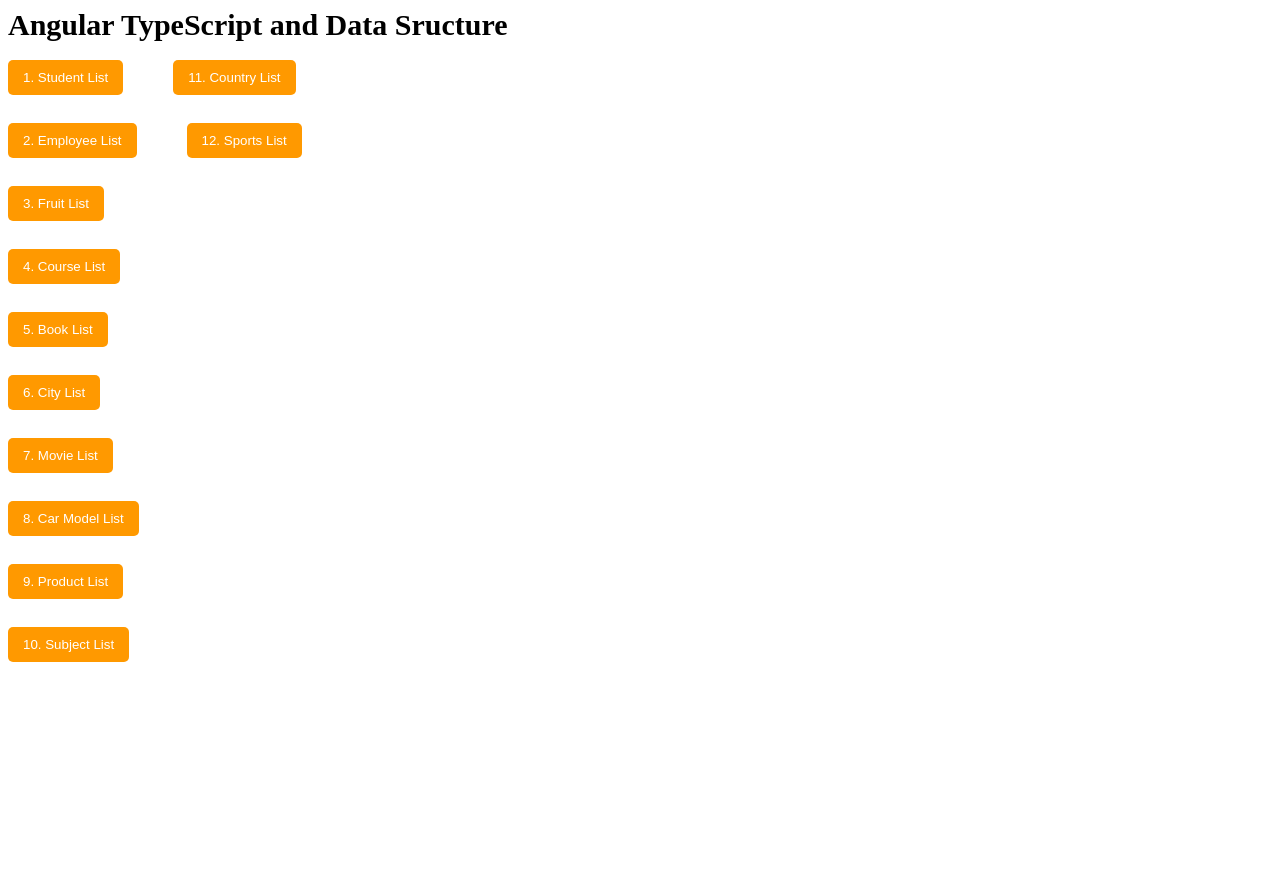
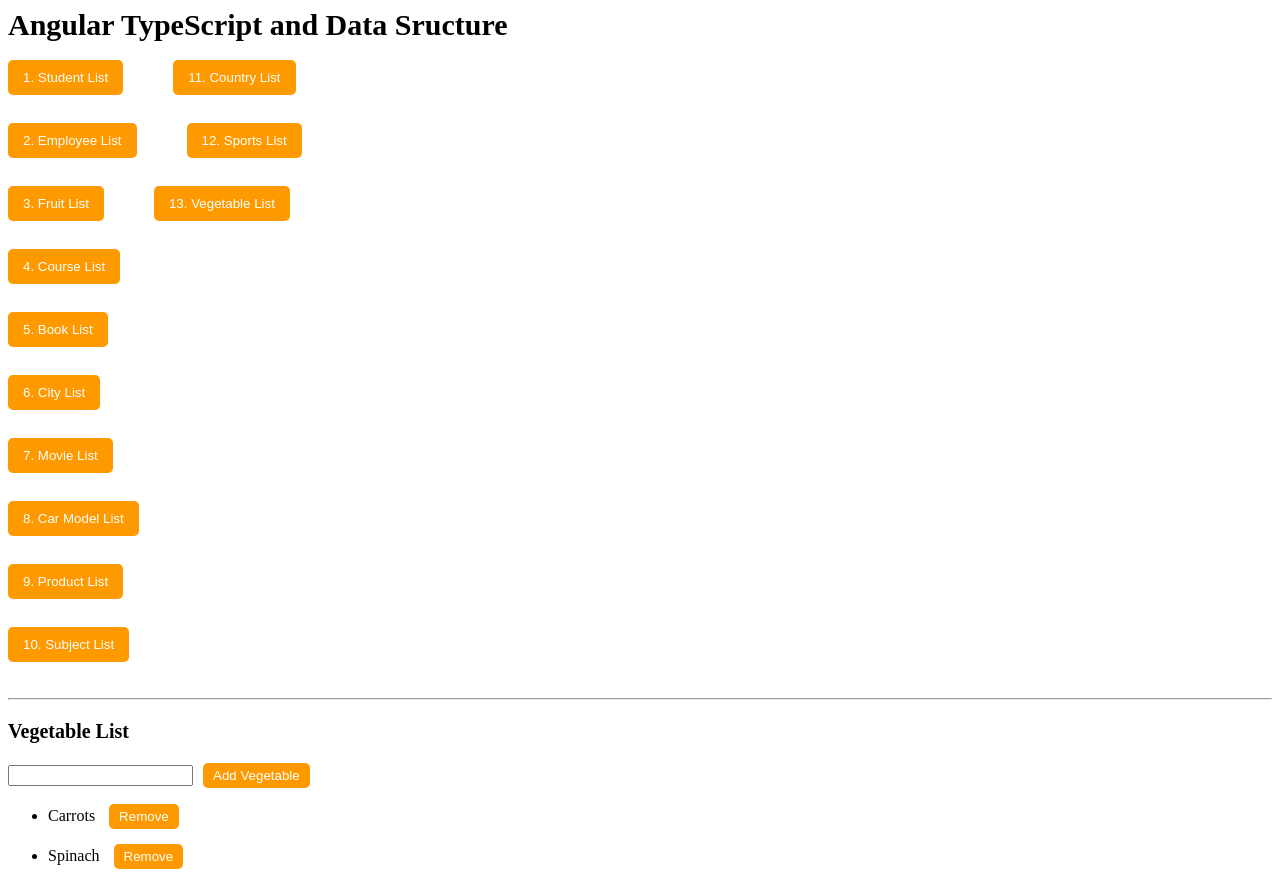
Before and after one commit to ricoparico/TypeScript-and-data-structures, an Angular app: page /vegetablelist in a window 1280 px wide. Before the commit this address led to /. Before the commit the page ends 800 px from the top, so only its background shows below. Built offline with nearby package versions, Linux system fonts and the light colour scheme.

Commit message:
No.13 Vegetable List

```diff
--- a/src/app/app-routing.module.ts
+++ b/src/app/app-routing.module.ts
@@ -13,6 +13,7 @@ import { ProductlistComponent } from './components/productlist/productlist.compo
 import { SubjectlistComponent } from './components/subjectlist/subjectlist.component';
 import { CountrylistComponent } from './components/countrylist/countrylist.component';
 import { SportslistComponent } from './components/sportslist/sportslist.component';
+import { VegetablelistComponent } from './components/vegetablelist/vegetablelist.component';
 
 const routes: Routes = [
   {path: "", component: LandingpageComponent},
@@ -27,7 +28,8 @@ const routes: Routes = [
   {path: "productlist", component: ProductlistComponent},
   {path: "subjectlist", component: SubjectlistComponent},
   {path: "countrylist", component: CountrylistComponent},
-  {path: "sportslist", component: SportslistComponent}
+  {path: "sportslist", component: SportslistComponent},
+  {path: "vegetablelist", component: VegetablelistComponent}
 ];
 
 @NgModule({
--- a/src/app/app.component.html
+++ b/src/app/app.component.html
@@ -2,7 +2,7 @@
 
 <button routerLink="studentlist">1. Student List</button> <button routerLink="countrylist">11. Country List</button><br><br>
 <button routerLink="employeelist">2. Employee List</button> <button routerLink="sportslist">12. Sports List</button><br><br>
-<button routerLink="fruitlist">3. Fruit List</button><br><br>
+<button routerLink="fruitlist">3. Fruit List</button> <button routerLink="vegetablelist">13. Vegetable List</button><br><br>
 <button routerLink="courselist">4. Course List</button><br><br>
 <button routerLink="booklist">5. Book List</button><br><br>
 <button routerLink="citylist">6. City List</button><br><br>
--- a/src/app/app.module.ts
+++ b/src/app/app.module.ts
@@ -19,6 +19,7 @@ import { ProductlistComponent } from './components/productlist/productlist.compo
 import { SubjectlistComponent } from './components/subjectlist/subjectlist.component';
 import { CountrylistComponent } from './components/countrylist/countrylist.component';
 import { SportslistComponent } from './components/sportslist/sportslist.component';
+import { VegetablelistComponent } from './components/vegetablelist/vegetablelist.component';
 
 @NgModule({
   declarations: [
@@ -35,7 +36,8 @@ import { SportslistComponent } from './components/sportslist/sportslist.componen
     ProductlistComponent,
     SubjectlistComponent,
     CountrylistComponent,
-    SportslistComponent
+    SportslistComponent,
+    VegetablelistComponent
   ],
   imports: [
     BrowserModule,
--- /dev/null
+++ b/src/app/components/vegetablelist/vegetablelist.component.css
@@ -0,0 +1,21 @@
+p {
+    font-size: 20px;
+    font-weight: bold;
+}
+button{
+    background-color: #ff9900;
+    color: white;
+    border: none;
+    border-radius: 5px;
+    padding: 5px 10px;
+    cursor: pointer;
+    transition: background-color o.3s ease;
+    margin-left: 10px;
+}
+
+button:hover{
+    background-color: #ffd000;
+}
+li{
+    margin-bottom: 15px;
+    }
--- /dev/null
+++ b/src/app/components/vegetablelist/vegetablelist.component.html
@@ -0,0 +1,12 @@
+<hr>
+<p>Vegetable List</p>
+
+<input type="text" [(ngModel)]="vegetable"/>
+
+<button (click)="addVegetables()">Add Vegetable</button>
+
+<ul>
+    <li *ngFor="let vegetable of vegetableList; let v = index">
+        {{ vegetable }} <button (click)="removeItem(v)">Remove</button>
+    </li>
+</ul>
--- /dev/null
+++ b/src/app/components/vegetablelist/vegetablelist.component.ts
@@ -0,0 +1,21 @@
+import { Component } from '@angular/core';
+
+@Component({
+  selector: 'app-vegetablelist',
+  templateUrl: './vegetablelist.component.html',
+  styleUrl: './vegetablelist.component.css'
+})
+export class VegetablelistComponent {
+  vegetableList: string[]=["Carrots", "Spinach"];
+  vegetable: string="";
+
+  addVegetables(){
+    if (this.vegetable){
+      this.vegetableList.push(this.vegetable);
+      this.vegetable="";
+    }
+  }
+  removeItem(index: number) {
+    this.vegetableList.splice(index, 1);
+  }
+}
```
Also changed, not shown: 1 other file (tests, documents, lock files or other folders).
